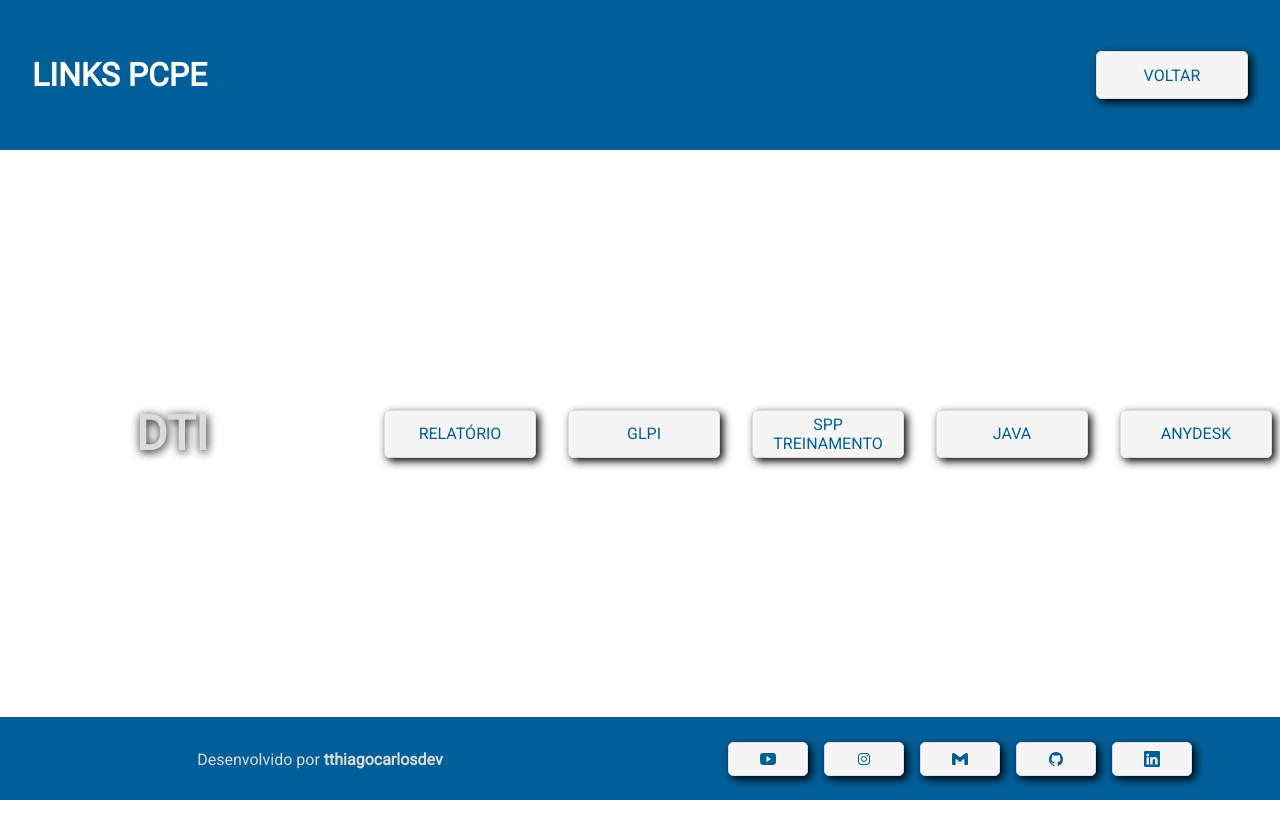
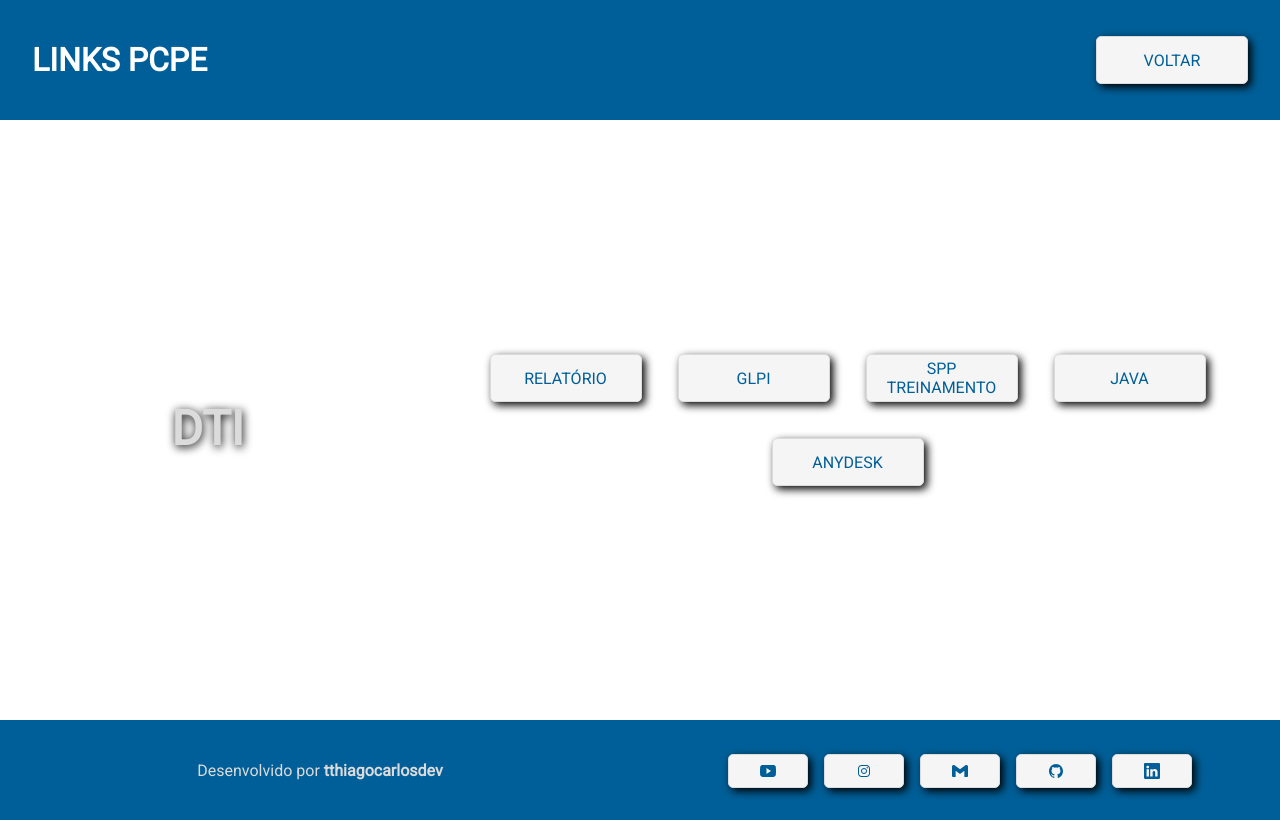
Before and after one commit to tthiagocarlosdev/links-sistemas, a React (Create React App) app: page /dti in a window 1280 px wide. Built offline with nearby package versions, Linux system fonts and the light colour scheme; no server answers.

Commit message:
added boxFooter, boxTitleFooter, boxLinksFooter, linksSocialMedia e buttonsSocialMedia. Estilizacao com adaptacao da tela para dispositivos moveis, fazendo com que o boxTitleFooter fique acima do boxLinksFooter em telas menores.

```diff
--- a/src/App.css
+++ b/src/App.css
@@ -50,13 +50,12 @@
 .header {
   background-color: var(--blue);
   width: 100%;
-  height: 9.375rem;
+  min-height: 7.5rem;
   display: flex;
   flex-direction: row;
   justify-content: space-between;
   align-items: center;
   order: 1;
-  /* flex: 1; */
 }
 
 .header h1 {
@@ -92,10 +91,15 @@
 
 .boxTitle {
   flex: 1 1 9.375rem;
+  min-height: 20%;
+  display: flex;
+  justify-content: center;
+  align-items: center;
 }
 
 .boxLinks, .links {
   flex: 1 1 37.5rem;
+  min-height: 80%;
   display: flex;
   flex-direction: row;
   justify-content: center;
@@ -116,7 +120,7 @@
   font-size: 3rem;
   color: var(--white-color);
   text-shadow: 1px 2px 10px var(--black);
-  padding: 1rem;
+  padding-top: 1rem;
 }
 
 /* LINKS - LINKS - LINKS - LINKS - LINKS - LINKS - LINKS*/
@@ -152,19 +156,16 @@
 
 /* BOX-FOOTER - BOX-FOOTER - BOX-FOOTER - BOX-FOOTER - BOX-FOOTER */
 .boxFooter {
-	display: flex;
-	flex-direction: row;
+	min-height: 100px;
+  display: flex;
   justify-content: center;
   align-items: center;
   flex-wrap: wrap;
 	order: 3;
-	flex: 0.5;
+	flex: 1 1;
 	background-color:var(--card-color);
 	border-top: 1px solid var(--blue);
-}
-
-.footerTitle {
-	color: var(--white-color);
+  color: var(--white-color);
 }
 
 .boxTitleFooter {
@@ -172,7 +173,7 @@
   display: flex;
   justify-content: center;
   align-items: center;
-  padding: 1rem;
+  height: 50%;
 }
 
 .boxTitleFooter span {
@@ -181,13 +182,14 @@
 
 .boxLinksFooter {
   flex: 1 1 21.875rem;
+  height: 50%;
 }
 
 .linksSocialMedia {
+  flex: 1 1 21.875rem;
 	list-style: none;
   display: flex;
   justify-content: center;
-  padding: 1rem;
 }
 
 .buttonsSocialMedia {
@@ -214,57 +216,15 @@
 }
 
 /* PAGE DTI PAGE DTI PAGE DTI PAGE DTI PAGE DTI PAGE DTI */
-.box-dti {
+.boxDti {
+  width: 100%;
+  min-height: 75%;
   display: flex;
-  flex-direction: row;
-  order: 2;
-  flex: 4;
-}
-
-.box-dti .title-dti {
-  display: flex;
-  flex-direction: row;
-  flex: 1;
   justify-content: center;
   align-items: center;
-  font-size: 3rem;
-  color: var(--white-color);
-  text-shadow: 1px 2px 10px var(--black);
-  padding: 1rem;
-}
-
-.box-dti .links-dti {
-  list-style: none;
-  flex: 3;
-  display: flex;
-  flex-direction:row;
-  justify-content: center;
-  align-items: center;
-  flex-flow: wrap;
-}
-
-.box-dti .links-dti a {
-	display: flex;
-	width: 9.5rem;
-  height: 3rem;
-	justify-content: center;
-  align-items: center;
-  text-align: center;
-	text-decoration: none;
-	padding: 0.5rem;
-	background-color: var(--card-background-color);
-	color: var(--blue);
-	border: 1px solid var(--white-color);
-	border-radius: 5px;
-	margin-left: 2rem;
-	box-shadow: black 0.2rem 0.2rem 0.5rem;
-}
-
-.box-dti .links-dti a:hover {
-	background-color: var(--gray);
-	box-shadow: none;
-	border: 1px solid var(--blue);
-  cursor: pointer;
+  flex-wrap: wrap;
+  flex: 1 1;
+  order: 2;
 }
 
 .buttonGoback{
--- a/src/pages/Dti.jsx
+++ b/src/pages/Dti.jsx
@@ -16,15 +16,20 @@ const Dti = () => {
   return (
     <div className="container">
         <Header showGoBackButton={true} onGoBack={handleGoBack} />
-        <div className="box-dti">
-          <h1 className="title-dti"> DTI </h1>
-          <ul className="links-dti">
-            <li> <a href="https://tthiagocarlosdev.github.io/projects_website/relatorio_de_servicos_externos/index.html" target="_blank" > RELATÓRIO </a></li>
-            <li> <a href="https://glpi.pc.pe.gov.br/" target="_blank" > GLPI </a></li>
-            <li> <a href="https://spp-treinamento.pc.pe.gov.br/#/controle" target="_blank" > SPP TREINAMENTO </a></li>
-            <li> <a href="http://200.238.83.219/old-PCPE/JAVA/" target="_blank" > JAVA </a></li>
-            <li> <a href="http://200.238.83.219/old-PCPE/AD/" target="_blank" > ANYDESK </a></li>
-          </ul>
+        <div className="boxDti">
+          <div className="boxTitle">
+            <h1 className="subTitles"> DTI </h1>
+          </div>
+          <div className="boxLinks">
+            <ul className="links linksDti">
+              <li> <a className="button" href="https://tthiagocarlosdev.github.io/projects_website/relatorio_de_servicos_externos/index.html" target="_blank" > RELATÓRIO </a></li>
+              <li> <a className="button" href="https://glpi.pc.pe.gov.br/" target="_blank" > GLPI </a></li>
+              <li> <a className="button" href="https://spp-treinamento.pc.pe.gov.br/#/controle" target="_blank" > SPP TREINAMENTO </a></li>
+              <li> <a className="button" href="http://200.238.83.219/old-PCPE/JAVA/" target="_blank" > JAVA </a></li>
+              <li> <a className="button" href="http://200.238.83.219/old-PCPE/AD/" target="_blank" > ANYDESK </a></li>
+            </ul>
+          </div>
+
         </div>
         <Footer/>
       </div>
```
